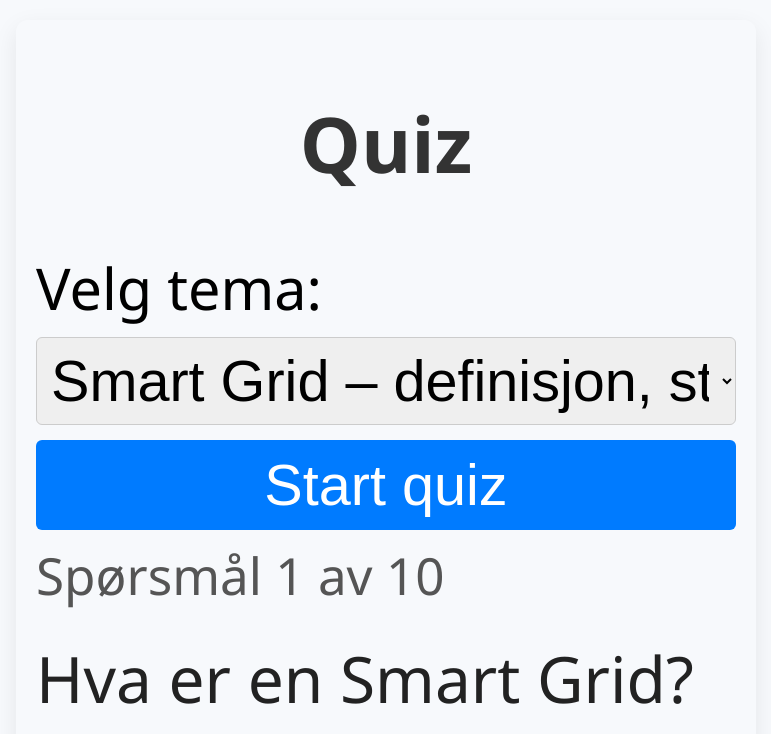
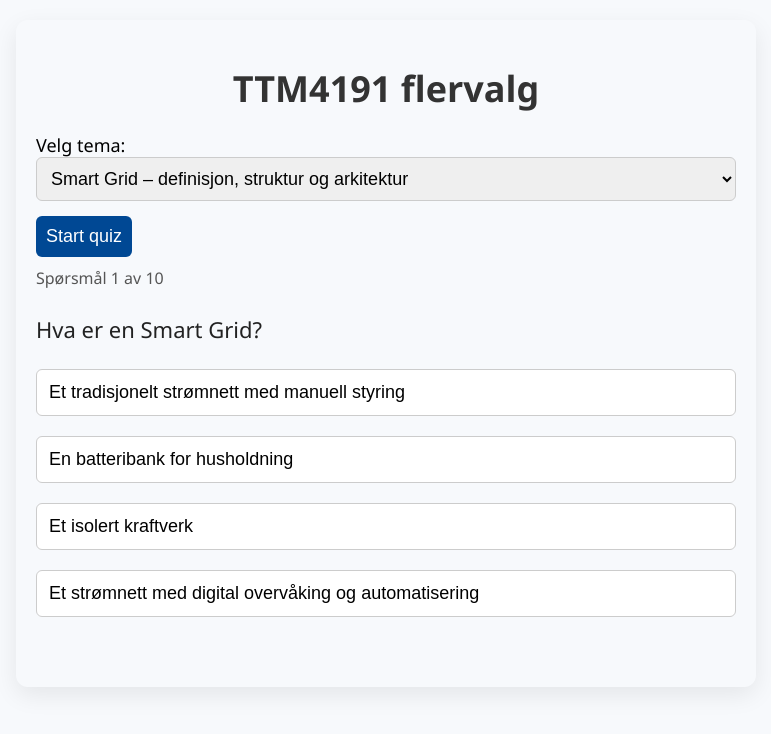
Before and after one commit to terjeostby/TTM4191-Quiz, a plain HTML site: page index.html in a window 1280 px wide. Both pictures are taken after a click on the button "Start quiz". Shown: the top 734 px of the page, without its empty margins (254-1025 px from the left). Drawn offline with Linux system fonts and the light colour scheme.

Commit message:
Update index.htmlver2

```diff
--- a/index.html
+++ b/index.html
@@ -17,14 +17,34 @@
     h1 {
   text-align: center;
   color: #333;
-      font-size: 6vw;
-      max-font-size: 36px;
+  font-size: clamp(24px, 5vw, 36px);
+  margin-bottom: 20px;
 }
-    label, select, button {
-      font-size: 4.5vw;
-      max-font-size: 18px;
+    label {
+  font-size: clamp(16px, 4vw, 18px);
+  color: #000;
   margin-top: 10px;
   display: block;
+}
+
+select {
+  font-size: clamp(16px, 4vw, 18px);
+  padding: 10px;
+  border-radius: 6px;
+  border: 1px solid #ccc;
+  width: 100%;
+  box-sizing: border-box;
+}
+
+font-size: clamp(16px, 2.5vw, 18px);
+  color: white;
+  border: none;
+  padding: 12px;
+  margin-top: 15px;
+  border-radius: 6px;
+  cursor: pointer;
+  transition: background-color 0.3s ease;
+  font-size: clamp(16px, 4vw, 18px);
   width: 100%;
 }
     select {
@@ -33,23 +53,22 @@
       border: 1px solid #ccc;
     }
     button {
-      background-color: #007bff;
+  background-color: #004894;
   color: white;
   border: none;
-      padding: 12px;
+  padding: 10px;
       margin-top: 15px;
       border-radius: 6px;
       cursor: pointer;
       transition: background-color 0.3s ease;
-      font-size: 4.5vw;
-      max-font-size: 18px;
+      font-size: clamp(16px, 2vw, 18px);
+
     }
     button:hover {
       background-color: #0056b3;
     }
     .question {
-      font-size: 5vw;
-      max-font-size: 22px;
+  font-size: clamp(18px, 5vw, 22px);
   margin: 25px 0 15px 0;
   font-weight: 500;
   color: #222;
@@ -65,8 +84,7 @@
   transition: background-color 0.2s ease;
   width: 100%;
   text-align: left;
-      font-size: 4.5vw;
-      max-font-size: 18px;
+  font-size: clamp(16px, 4.5vw, 18px);
 }
     .option:hover {
       background-color: #f1f1f1;
@@ -78,20 +96,17 @@
     #feedback {
   margin-top: 20px;
   font-weight: bold;
-      font-size: 4.5vw;
-      max-font-size: 18px;
+  font-size: clamp(16px, 4.5vw, 18px);
 }
     #score {
-      font-size: 6vw;
-      max-font-size: 22px;
+  font-size: clamp(18px, 5.5vw, 22px);
   margin-top: 40px;
   text-align: center;
   font-weight: bold;
 }
     #progress {
   margin-top: 10px;
-      font-size: 4vw;
-      max-font-size: 16px;
+  font-size: clamp(14px, 4vw, 16px);
   color: #555;
 }
   </style>
@@ -190,7 +205,7 @@
   </script>
 </head>
 <body>
-  <h1>Quiz</h1>
+  <h1>TTM4191 flervalg</h1>
 
   <label for="temaSelect">Velg tema:</label>
   <select id="temaSelect">
```
Lines whose indentation alone changed are shown as unchanged.
